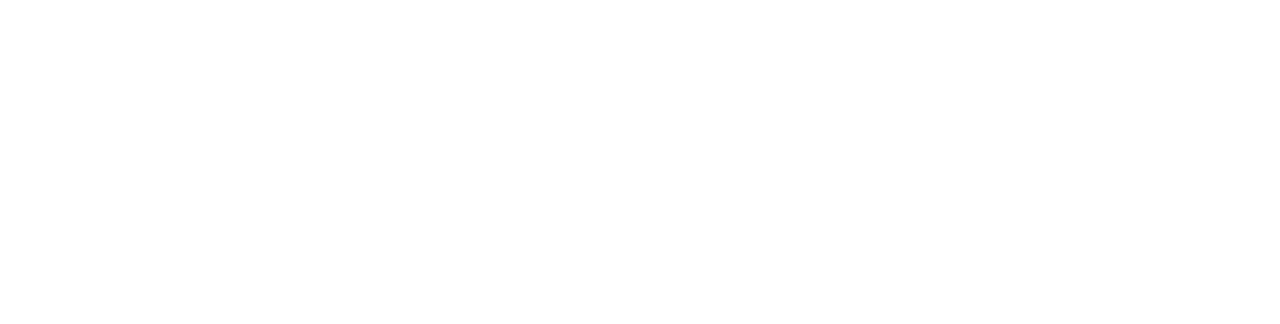
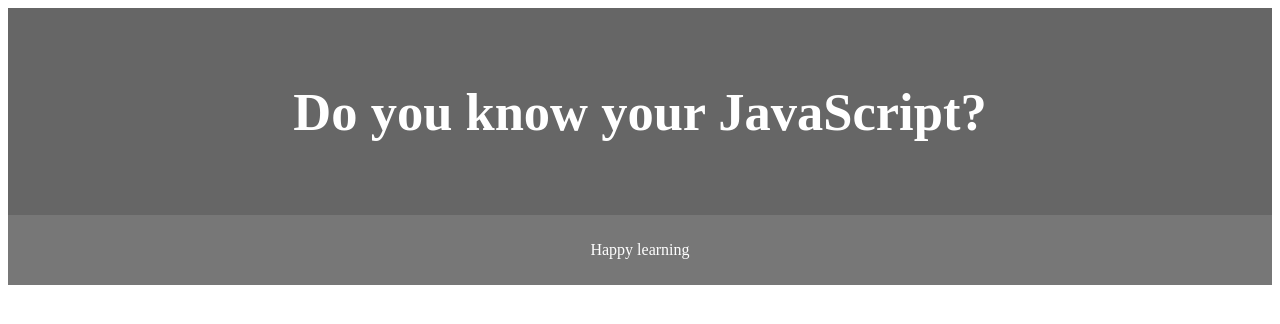
Before and after one commit to ojc011/QuizChallenge, a plain HTML site: page index.html in a window 1280 px wide. Drawn offline with Linux system fonts and the light colour scheme.

Commit message:
Added header and footer plus styled them

```diff
--- a/assets/css/style.css
+++ b/assets/css/style.css
@@ -0,0 +1,14 @@
+header {
+    background-color: #666;
+    padding: 30px;
+    text-align: center;
+    font-size: 35px;
+    color: white;
+  }
+
+  footer {
+    background-color: #777;
+    padding: 10px;
+    text-align: center;
+    color: white;
+  }
--- a/index.html
+++ b/index.html
@@ -4,10 +4,21 @@
     <meta charset="UTF-8">
     <meta http-equiv="X-UA-Compatible" content="IE=edge">
     <meta name="viewport" content="width=device-width, initial-scale=1.0">
+    <link rel="stylesheet" href="assets/css/style.css">
     <title>Document</title>
 </head>
 <body>
+    <header>
+        <h2>Do you know your JavaScript?</h2>
+      </header>
 
 
+
+    <footer>
+        <p>Happy learning</p>
+      </footer>
+
+
+    <script src="assets/js/script.js"></script>
 </body>
 </html>
```
